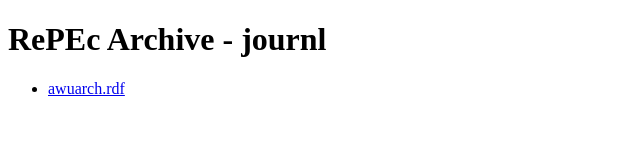
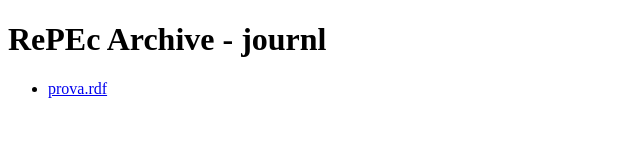
Before and after one commit to bulletinofpe/RePEc, a plain HTML site: page RePEc/awu/journl/index.html in a window 1280 px wide. Shown: the full height of the page, 0-640 px from the left. Drawn offline with Linux system fonts and the light colour scheme.

Commit message:
Update index.html

```diff
--- a/RePEc/awu/journl/index.html
+++ b/RePEc/awu/journl/index.html
@@ -6,7 +6,7 @@
 <body>
     <h1>RePEc Archive - journl</h1>
     <ul>
-        <li><a href="awuarch.rdf">awuarch.rdf</a></li>
+        <li><a href="../prova.rdf">prova.rdf</a></li>
         <!-- Add more links for other .rdf files -->
     </ul>
 </body>
```
